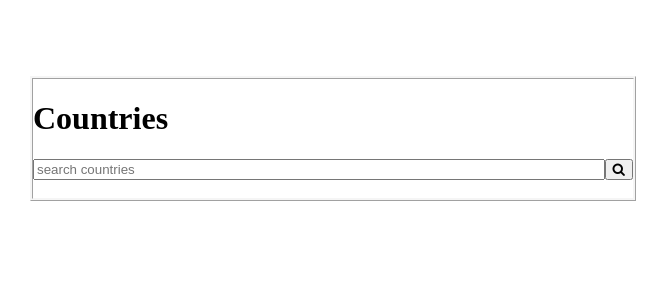
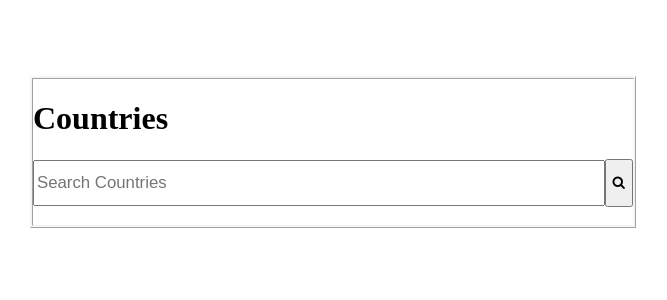
Before and after one commit to Kajal-Gautam1/MyNextJsCountryListApp, a Next.js app: page / in a window 1280 px wide. Shown: the top 300 px of the page, without its empty margins (307-974 px from the left). Built offline with nearby package versions, Linux system fonts and the light colour scheme; no server answers.

Commit message:
Update searchcountry.module.css

```diff
--- a/styles/searchcountry.module.css
+++ b/styles/searchcountry.module.css
@@ -6,18 +6,30 @@
 }
 .searchtext{
 width: 100%;
+height: 5vh;
+text-transform: capitalize;
+font-size: 105%;
 }
 .showmap{
     border-color: blue;
     color: blue;
+    height: 4vh;
+    margin-right: 10%;
+
+
+
 }
 .detail{
     border-color: blue;
     color: blue;
+    height: 4vh;
+
 
 }
-.card-title{
+.cardTitle{
     margin-top: 0 auto;
+    font-size: 140%;
+    margin-bottom: 1%;
 }
 .mycarddata{
     display: flex;
@@ -31,6 +43,10 @@ width: 100%;
     flex-direction: row;
     border-style: groove;
     display:flex;
+    margin-bottom: 5%;
+    border-radius:0.3em;
+    height: 30vh
+
 }
 
   .card img {
@@ -39,3 +55,12 @@ width: 100%;
   .cardBody{
     margin-left: 2%;
   }
+  .serchbtn{
+    height: 6vh;
+  }
+  .imgfluid{
+    margin-top: 2%;
+    margin-bottom: 2%;
+    margin-right: 2%;
+    margin-left: 2%;
+  }
```
